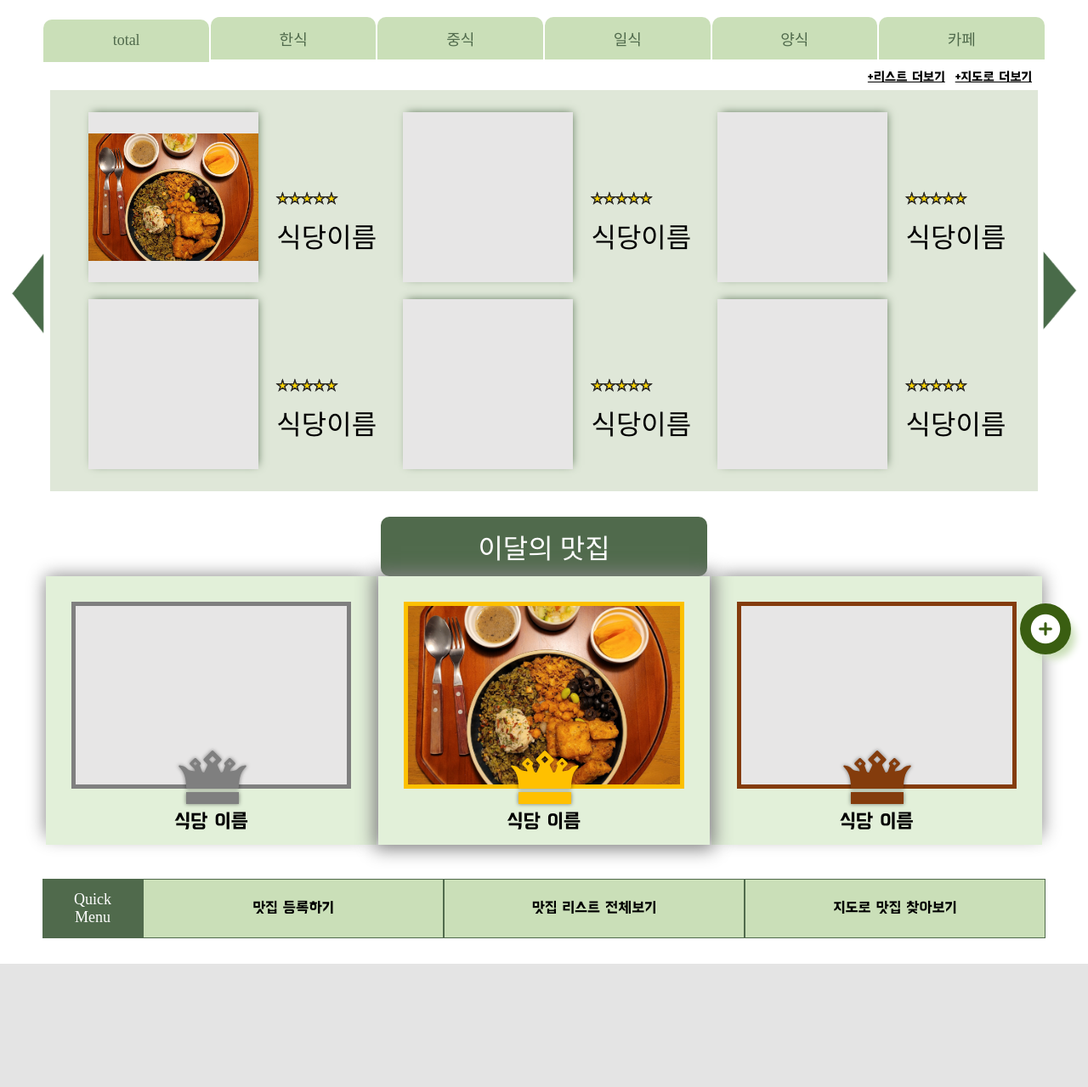
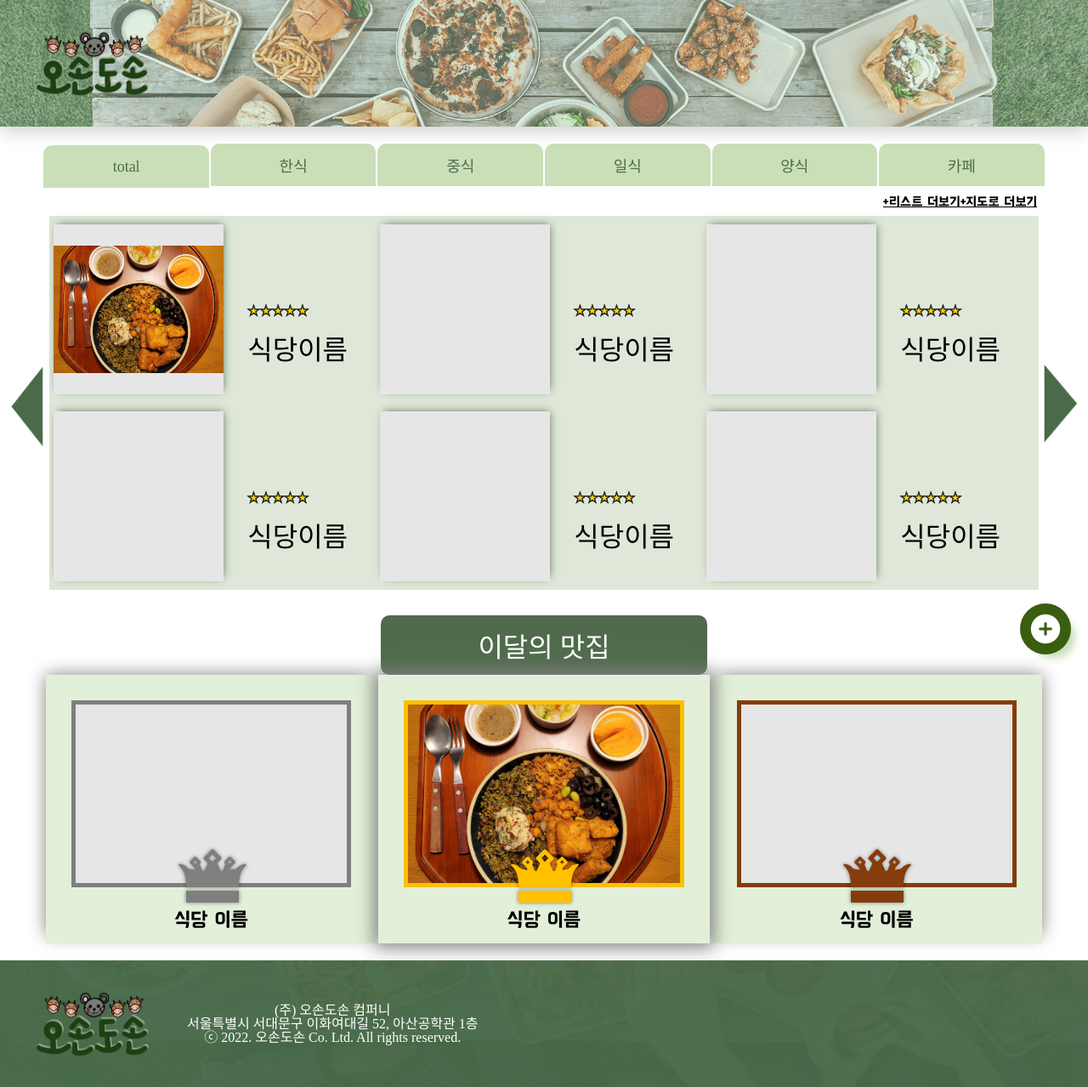
Before and after one commit to Oson-Doson/ospTeamProject, a Flask app: page / in a window 1280 px wide. Shown: the whole page at 85% size. Before the commit the page ends 1134 px from the top, so only its background shows below. Run offline with Flask 2, Linux system fonts and the light colour scheme; some web fonts are replaced.

Commit message:
홈화면에 header 랑 footer 코드 수정

```diff
--- a/ospTeamProject/flask_project/static/header.css
+++ b/ospTeamProject/flask_project/static/header.css
@@ -3,12 +3,10 @@
     padding: 0;
 }
 
-#header{
-    width:100%;
-}
-
 /* 헤더 배경이미지 */
 .headerbackground {
+    width:100%;
+    display:flex;
     background-image: url(./header/header_1.png);
     background-size: 100%;
     justify-content: space-between;
--- a/ospTeamProject/flask_project/static/header.js
+++ /dev/null
@@ -1 +0,0 @@
-document.getElementById("header").innerHTML='<object type="text/html" data="url(../templates/header.html)" style="width:100%"></object>';
--- a/ospTeamProject/flask_project/static/home.css
+++ b/ospTeamProject/flask_project/static/home.css
@@ -289,37 +289,6 @@ li:hover .thumb{
     margin-bottom:20px;
 }
 
-/*퀵메뉴*/
-
-#quickMenu{
-    margin:20px 50px 30px 50px;
-    display:flex;
-}
- #box_quickMenu{
-    margin:0;
-    width:10%;
-    height:70px;
-    background-color:#506A4C;
-    color:white;
-    font-size:large;
-    font-family:'BMDOHYUN';
-
-}
-#goto-restaurantShow,#goto-restaurantUpload,#goto-mapSearch{
-    width:30%;
-    height:70px;
-    background-color:#CADFB8;
-    border-color:#506A4C;
-    border-width:1px;
-    border-style:solid;
-    font-size:large;
-    font-family:'BMHANNAPro';
-    cursor:pointer;
-}
-#goto-restaurantShow:hover ,#goto-restaurantUpload:hover,#goto-mapSearch:hover{
-    background-color:rgb(226,240,217);
-}
-
 /*floating button*/
 
 .floating-button{
--- a/ospTeamProject/flask_project/templates/home.html
+++ b/ospTeamProject/flask_project/templates/home.html
@@ -5,6 +5,8 @@
         <meta name="viewport" content="width=device-width,initial-scale=1.0">
         <title>홈 화면</title>
         <link rel="stylesheet" href="{{url_for('static', filename='home.css') }}">
+        <link rel="stylesheet" href="{{url_for('static', filename='header.css') }}">
+        <link rel="stylesheet" href="{{url_for('static', filename='footer.css') }}">
     </head>
 
     <body>
@@ -12,10 +14,9 @@
             <article id="contents">
                 <header>
                      <!-- header 붙여넣기 -->
-                    <div id="header" style="width: 100%"></div>
-                    <script>
-                        document.getElementById("header").innerHTML='<object type="text/html" data="./header.html" style="width:100%"></object>';
-                    </script>
+                        <div class="headerbackground">
+                            <img class="osondoson" src="../static/osondoson.png">
+                        </div>
                 </header>
 
                 <div class="floating-button">
@@ -26,7 +27,6 @@
                     </div>
                     <div class="floating icon-menu">
                     </div>
-
                 </div>
 
                 <section id="restaurantRecommend">
@@ -206,19 +206,18 @@
 
                     </div>
                 </section>
-                <section id="quickMenu">
-                        <button id="box_quickMenu">Quick<br>Menu</button>
-                        <button id="goto-restaurantUpload" onclick="restaurantUpload.html"><span class="highlight">맛집 등록하기</span></button>
-                        <button id="goto-restaurantShow" onclick="list.html">맛집 리스트 전체보기</button>
-                        <button id="goto-mapSearch" onclick="mapSearch.html">지도로 맛집 찾아보기</button>
-                </section>
 
                 <footer>
-                    <footer id="footer" style="width: 100%"></footer>
-                    <script>
-                        document.getElementById("footer").innerHTML='<object type="text/html" data="./footer.html" style="width:100%"></object>';
-                    </script>
+                    <div id="footer">
+                        <img class="osondoson" src="../static/osondoson.png" alt="오손도손 로고">
+                        <div style="color:#ffffff">
+                            (주) 오손도손 컴퍼니<br>
+                            서울특별시 서대문구 이화여대길 52, 아산공학관 1층<br>
+                            ⓒ 2022. 오손도손 Co. Ltd. All rights reserved.
+                        </div>
+                    </div>
                 </footer>
+
             </article>
         </main>
     </body>
```
Also changed, not shown: ospTeamProject/flask_project/templates/footer.html (deleted, +0 -15 lines), ospTeamProject/flask_project/templates/header.html (deleted, +0 -10 lines).
